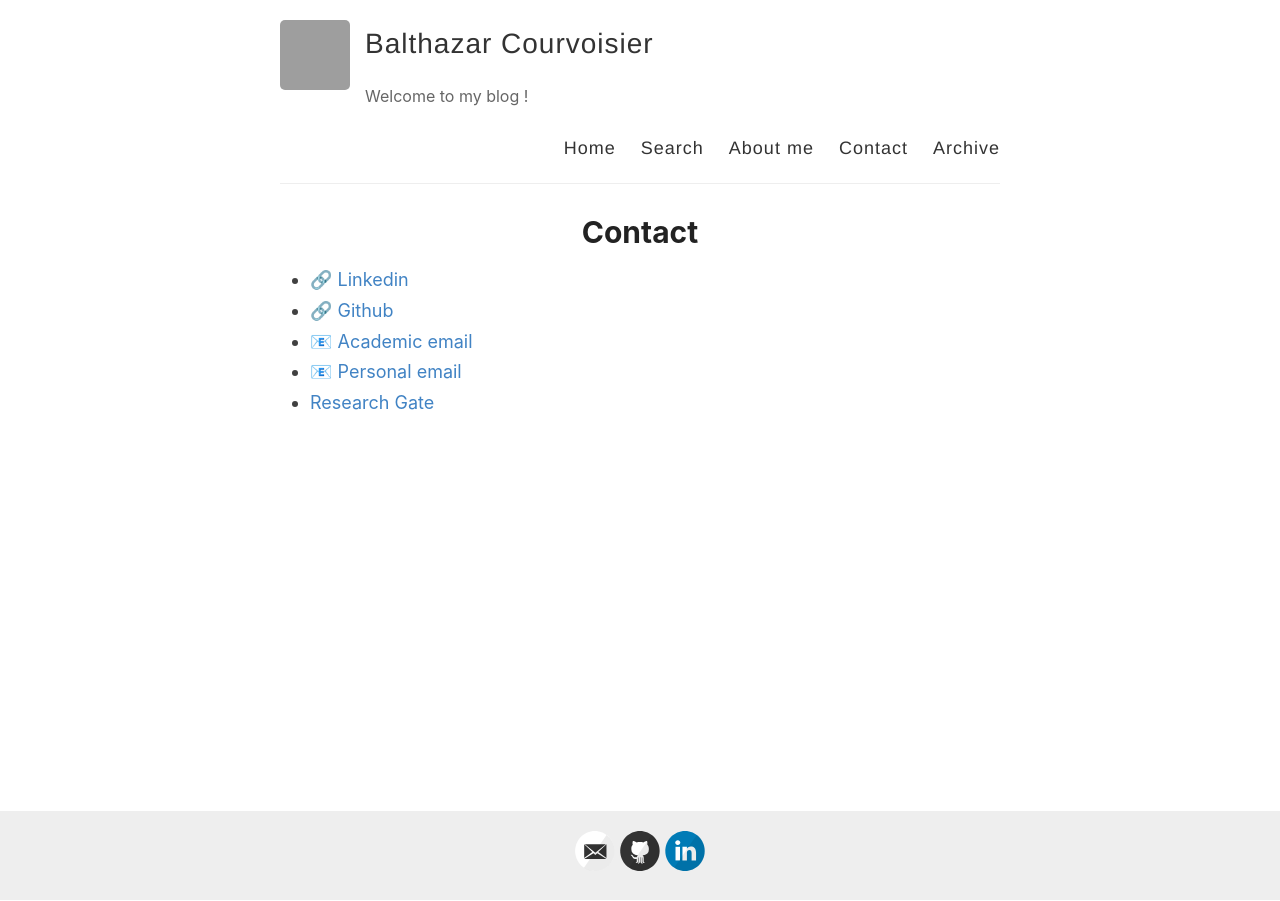
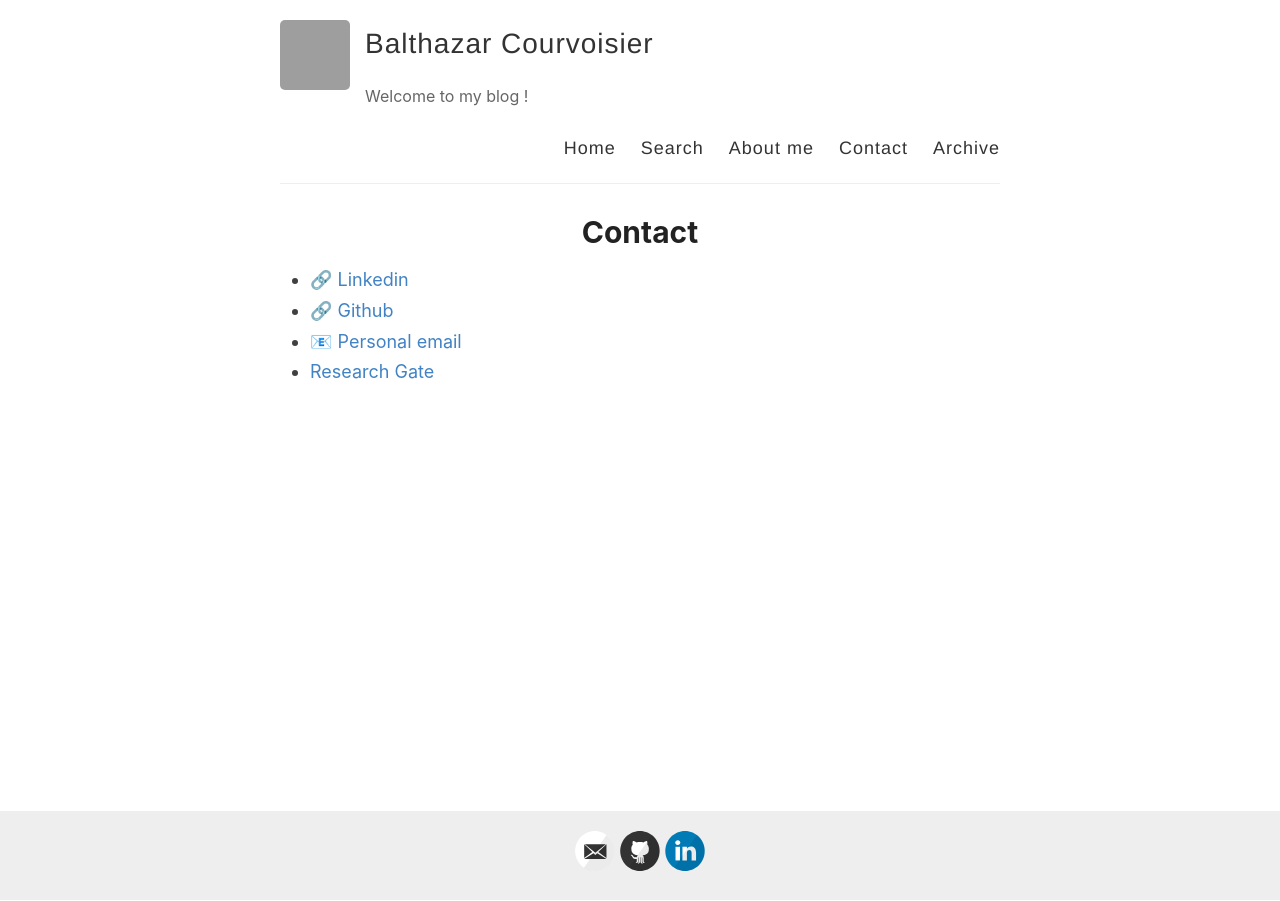
Before and after one commit to Zaltarba/blog, a Jekyll site: the page built from _pages/contact.md, in a window 1280 px wide. Built offline with Jekyll 4.4.1, drawn with Linux system fonts in a browser that asks for light colours.

Commit message:
Update contact.md

```diff
--- a/_pages/contact.md
+++ b/_pages/contact.md
@@ -6,6 +6,5 @@ permalink: /contact/
 
 - 🔗 [Linkedin](https://www.linkedin.com/in/balthazar-courvoisier-a31703199/)
 - 🔗 [Github](https://github.com/Zaltarba)
-- 📧 [Academic email](mailto:balthazar.courvoisier@polytechnique.edu)
 - 📧 [Personal email](mailto:balthazar.courvoisier@gmail.com)
 - [Research Gate](https://www.researchgate.net/profile/Balthazar-Courvoisier)
```
